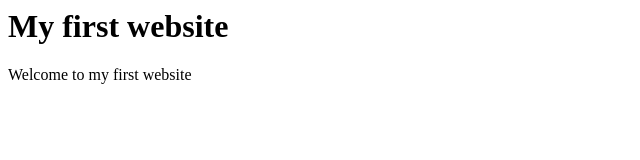
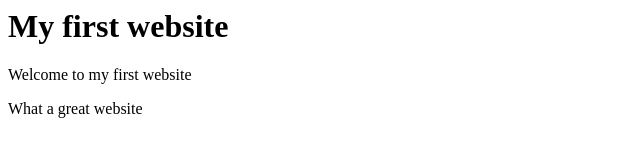
Before and after one commit to gabefuke/first-website, a plain HTML site: page index.html in a window 1280 px wide. Shown: the whole page, without its empty margins (0-640 px from the left). Drawn offline with Linux system fonts and the light colour scheme.

Commit message:
Update index html

```diff
--- a/index.html
+++ b/index.html
@@ -1,3 +1,5 @@
 <h1>My first website</h1>
 
 <p>Welcome to my first website</p>
+
+<p>What a great website</p>
```
